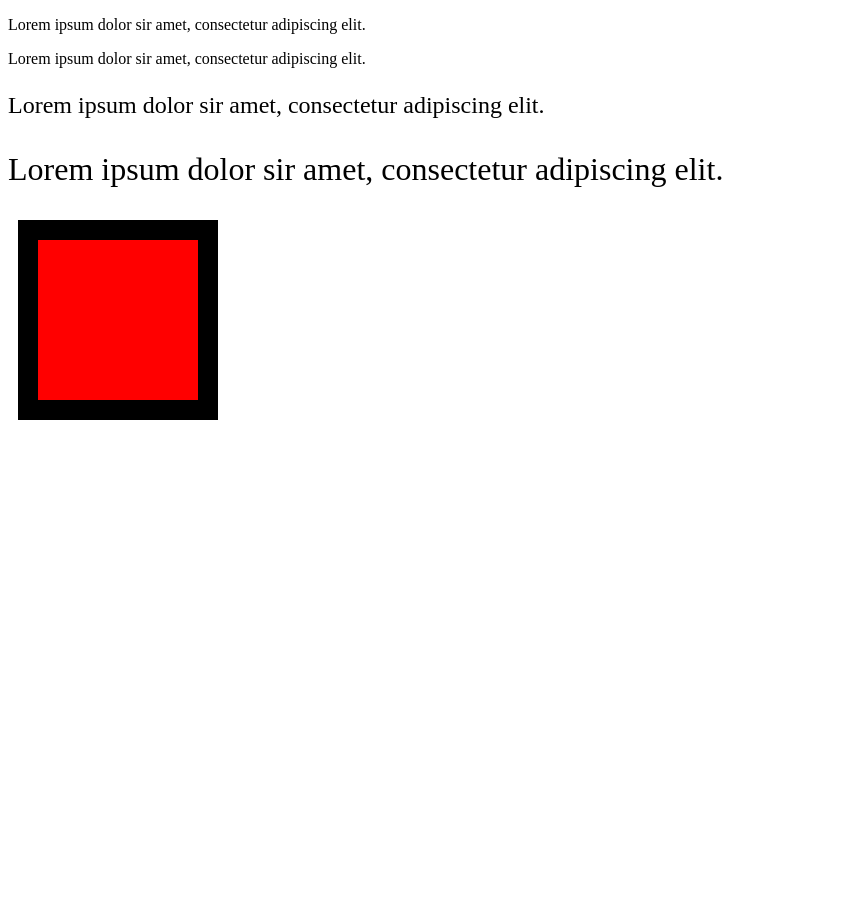
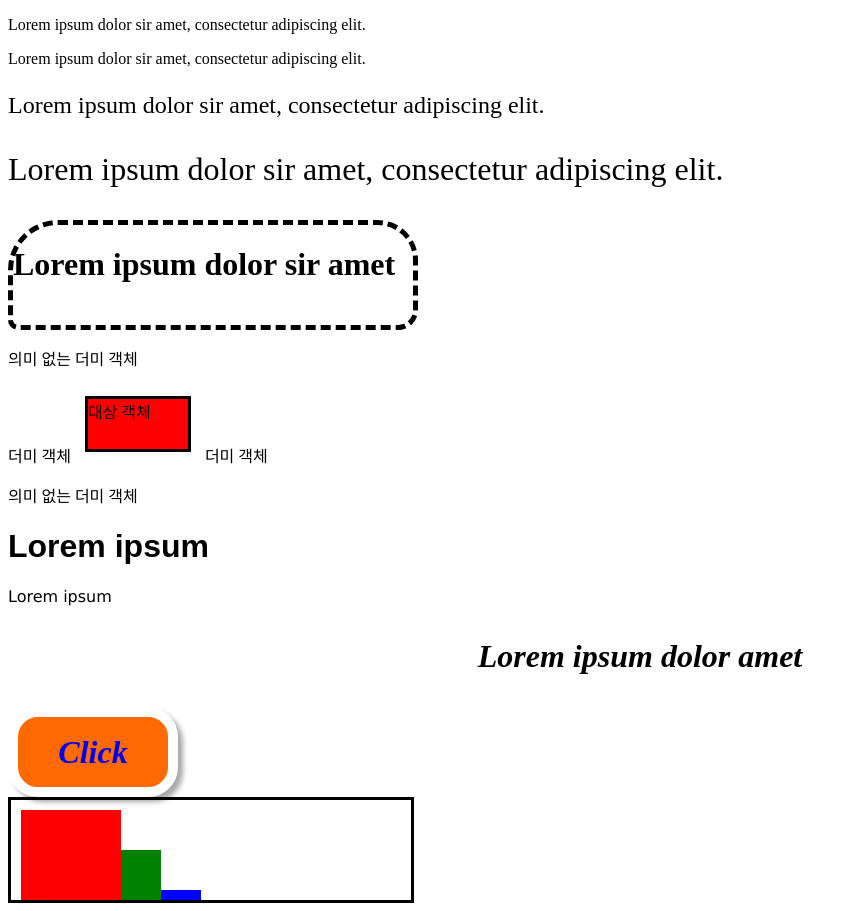
Before and after one commit to CoconutGithub/VS-code, a plain HTML site: page html:css/make_page.html in a window 1280 px wide. Shown: the whole page, without its empty margins (0-857 px from the left). Before the commit the page ends 800 px from the top, so only its background shows below. Drawn offline with Linux system fonts and the light colour scheme.

Commit message:
html페이지 만들기

```diff
--- a/html:css/make_page.html
+++ b/html:css/make_page.html
@@ -2,7 +2,7 @@
 <html lang="kr">
     <head>
         <title>
-            CSS3 Selector Basic
+            CSS3 Page
         </title>
         <style>
             /*글자 크기 속성*/
@@ -11,12 +11,77 @@
             p:nth-child(3){font-size: 150%;}
             p:nth-child(4){font-size: 200%;}
 
+            /*글자 폰트 속성*/
+            .font_arial{font-family: Arial;}
+            .font_roman{font-family: 'Verdana';}
+            .font_big{font-size: 2em;}
+            .font_italic{font-style: italic;}
+            .font_bold{font-weight: bold;}
+            .font_center{text-align: center;}
+
+            /*버튼 만들기*/
+            .button{
+                width: 150px;height: 70px;
+                background-color: #FF6A00;
+                border: 10px solid #FFFFFF;
+                border-radius: 30px;
+                box-shadow: 5px 5px 5px #A9A9A9;
+            }
+            .button>a{
+                display: block;
+                line-height: 70px;/*위 박스 높이인 70px로 같이 맞춰야 중앙 정렬*/
+                text-decoration: none;/*앵커의 밑줄 제거(데코레이션 효과 제거)*/
+            }
+
             /*박스 속성*/
-            div{
-                width:100px; height: 100px;/*글자가 들어갈 박스의 가로 세로*/
+            /* div{
+                width:100px; height: 100px;     /*글자가 들어갈 박스의 가로 세로
                 background-color: red;
-                border: 20px solid black;/*박스 바깥의 경계*/
-                margin: 10px; padding: 30px;/*margin:가장 바깥의 여백 크기,padding:박스 안에서 글자을 어느정도 띄울지*/
+                border: thick dashed black;     /*박스 바깥의 경계
+                margin: 10px; padding: 30px;    /*margin:가장 바깥의 여백 크기,padding:박스 안에서 글자을 어느정도 띄울지
+            } */
+
+            /*박스 보더 요소들*/
+            .box{
+                border-width: thick;
+                border-style: dashed;
+                border-color: black;
+                border-radius: 50px 40px 20px 10px;/*왼위 오위 오아래 왼아래*/
+            }
+
+            /*박스 가시 속성*/
+            #box{
+                display: inline-block;
+                background-color: red;
+                width: 100px; height: 50px;
+                margin: 10px;
+            }
+
+            /*위치 속성*/
+            .box1{
+                width: 100px; height: 100px;
+                position:absolute;/*절대 위치(페이지에서 간격 값만 받아서 그 위치에 띄움*/
+            }
+            .box1:nth-child(1){
+                background-color: red;
+                left: 10px; top: 10px;
+                z-index: 100;/*겹치면 인덱스가 높은게 위로 옴*/
+            }
+            .box1:nth-child(2){
+                background-color: green;
+                left: 50px; top: 50px;
+                z-index: 10;
+            }
+            .box1:nth-child(3){
+                background-color: blue;
+                left: 90px; top: 90px;
+                z-index: 1;
+            }
+            body>div{/*위에 글자들과 겹치는 박스들을 따로 넣을 공간 생성*/
+                width: 400px;height: 100px;
+                border: 3px solid black;
+                position: relative;/*이 박스를 기준으로 box1박스들이 절대 위치를 잡음*/
+                overflow: scroll;/*넘치는 부분을 스크롤로 만듦(hidden을 쓰면 그냥 숨김*/
             }
         </style>
     </head>
@@ -25,6 +90,31 @@
         <p>Lorem ipsum dolor sir amet, consectetur adipiscing elit.</p>
         <p>Lorem ipsum dolor sir amet, consectetur adipiscing elit.</p>
         <p>Lorem ipsum dolor sir amet, consectetur adipiscing elit.</p>
-        <div></div>
+
+
+        <div class="box">
+            <h1>Lorem ipsum dolor sir amet</h1>
+        </div>
+
+        <p>의미 없는 더미 객체</p>
+        <span>더미 객체</span>
+        <div id="box">대상 객체</div>
+        <span>더미 객체</span>
+        <p>의미 없는 더미 객체</p>
+
+        <h1 class="font_arial">Lorem ipsum</h1>
+        <p class="font_roman">Lorem ipsum</p>
+        <p class="font_big font_italic font_bold font_center">Lorem ipsum dolor amet</p>
+
+        <div class="button">
+            <a href="#" class="font_big font_italic font_bold font_center">Click</a>
+        </div>
+
+        <div>
+            <div class="box1"></div>
+            <div class="box1"></div>
+            <div class="box1"></div>
+        </div>
+
     </body>
 </html>
```
